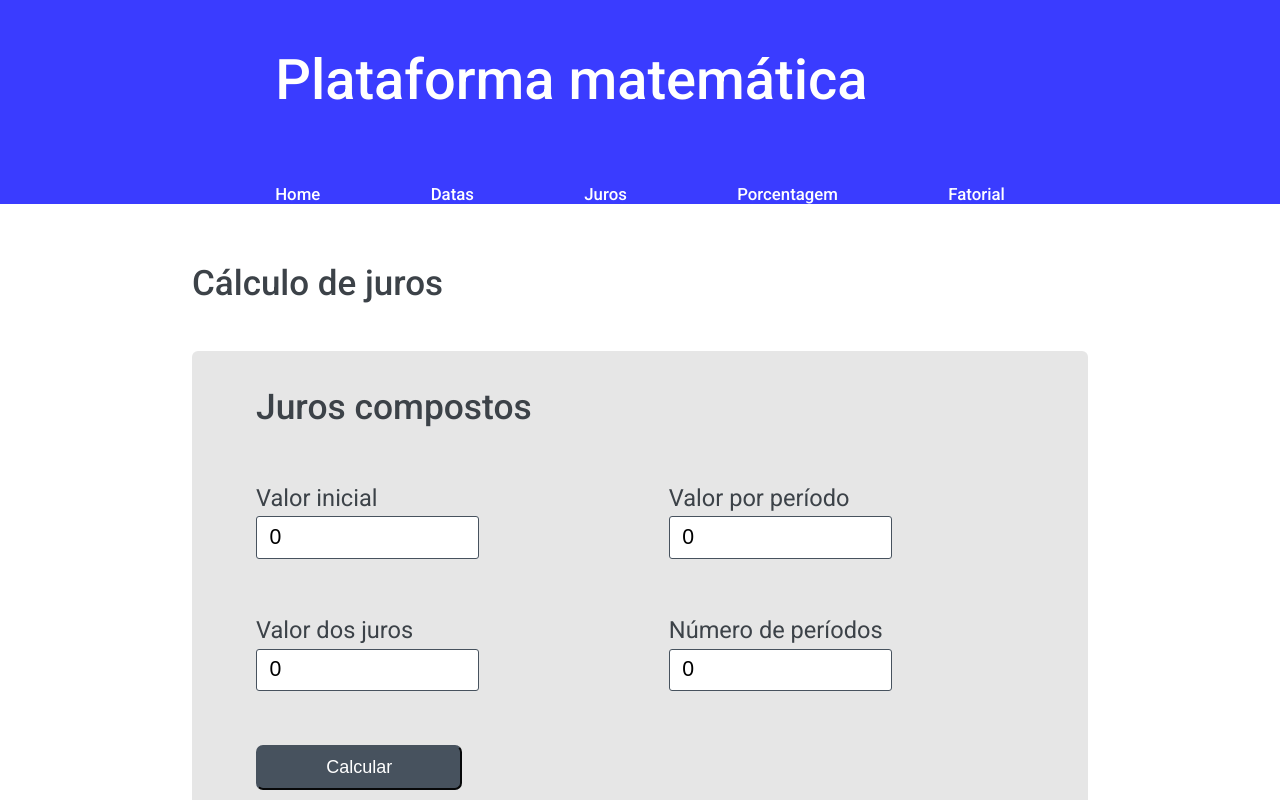
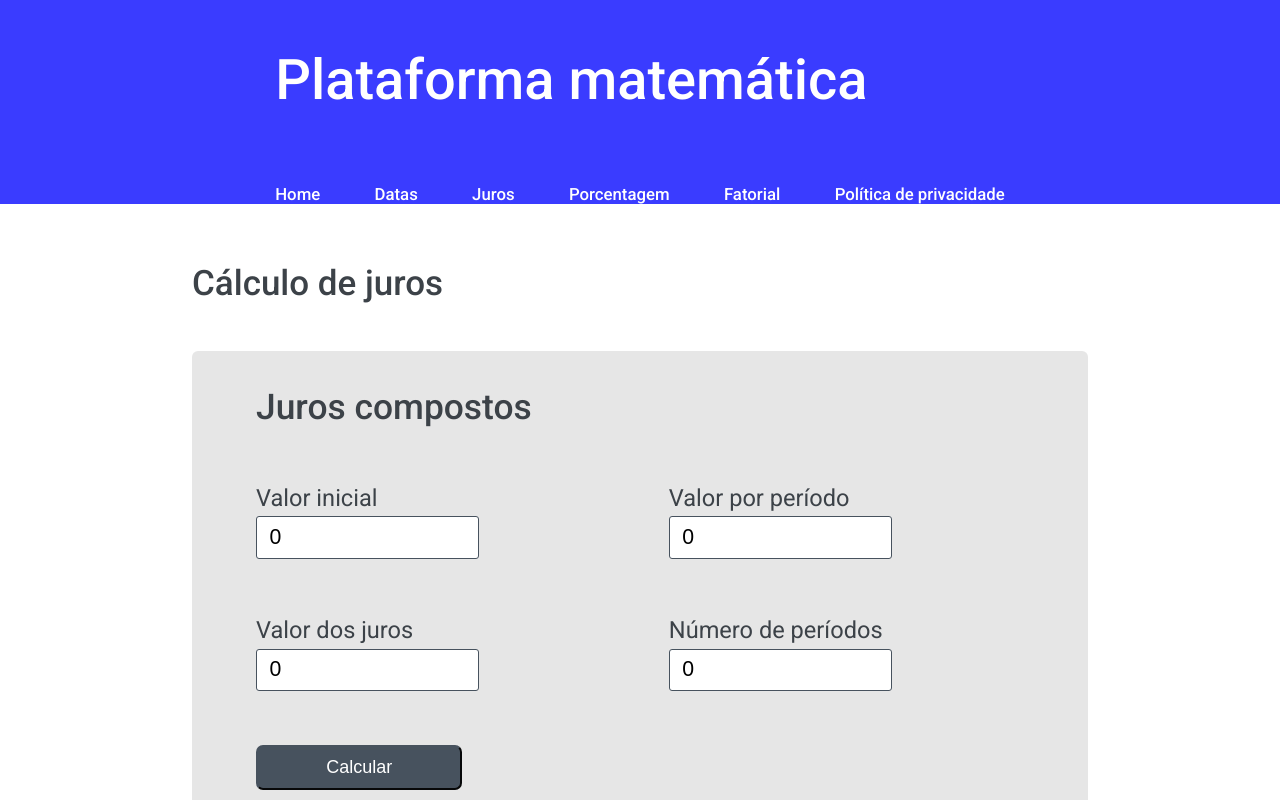
Before and after one commit to gustavoJunkes/math-platform, an Angular app: page /matematica/juros in a window 1280 px wide. Shown: the top 800 px of the page. Built offline with nearby package versions, Linux system fonts and the light colour scheme.

Commit message:
Adding privacy policy link in header

```diff
--- a/src/app/shared/header/header.component.css
+++ b/src/app/shared/header/header.component.css
@@ -52,6 +52,7 @@ p {
         margin-left: 15%;
         margin-top: 20%;
     }
+
     div#main-div-links div {
         justify-content: space-around;
         width: 100%;
@@ -64,6 +65,7 @@ p {
         margin-left: 15%;
         margin-top: 20%;
     }
+
     div#main-div-links div {
         justify-content: space-between;
         width: 100%;
--- a/src/app/shared/header/header.component.html
+++ b/src/app/shared/header/header.component.html
@@ -1,6 +1,4 @@
-<div id="header">
-
-
+ <div id="header">
     <div id="title">
         <h1>Plataforma matemática</h1>
     </div>
@@ -12,7 +10,9 @@
         <p (click)="redirectToInterest()">Juros</p>
         <p (click)="redirectToPercentage()">Porcentagem</p>
         <p (click)="redirectToFactorial()">Fatorial</p>
- <!--       <p>Comunidade</p>
+        <p (click)="redirectToPrivacyPolicy()">Política de privacidade</p>
+
+        <!--       <p>Comunidade</p>
         <p>Fórmulas personalizadas</p> -->
     </div>
 </div>
--- a/src/app/shared/header/header.component.ts
+++ b/src/app/shared/header/header.component.ts
@@ -8,9 +8,12 @@ import { Router } from '@angular/router';
 })
 export class HeaderComponent implements OnInit {
 
+  showLegalOptions: boolean = false;
+
   constructor(private router: Router) { }
 
   ngOnInit(): void {
+
   }
 
   redirectToDate() {
@@ -29,4 +32,8 @@ export class HeaderComponent implements OnInit {
   redirectToFactorial() {
     this.router.navigate(['matematica/fatorial'])
   }
+
+  redirectToPrivacyPolicy() {
+    this.router.navigate(['legal/politica-de-privacidade']);
+  }
 }
```
